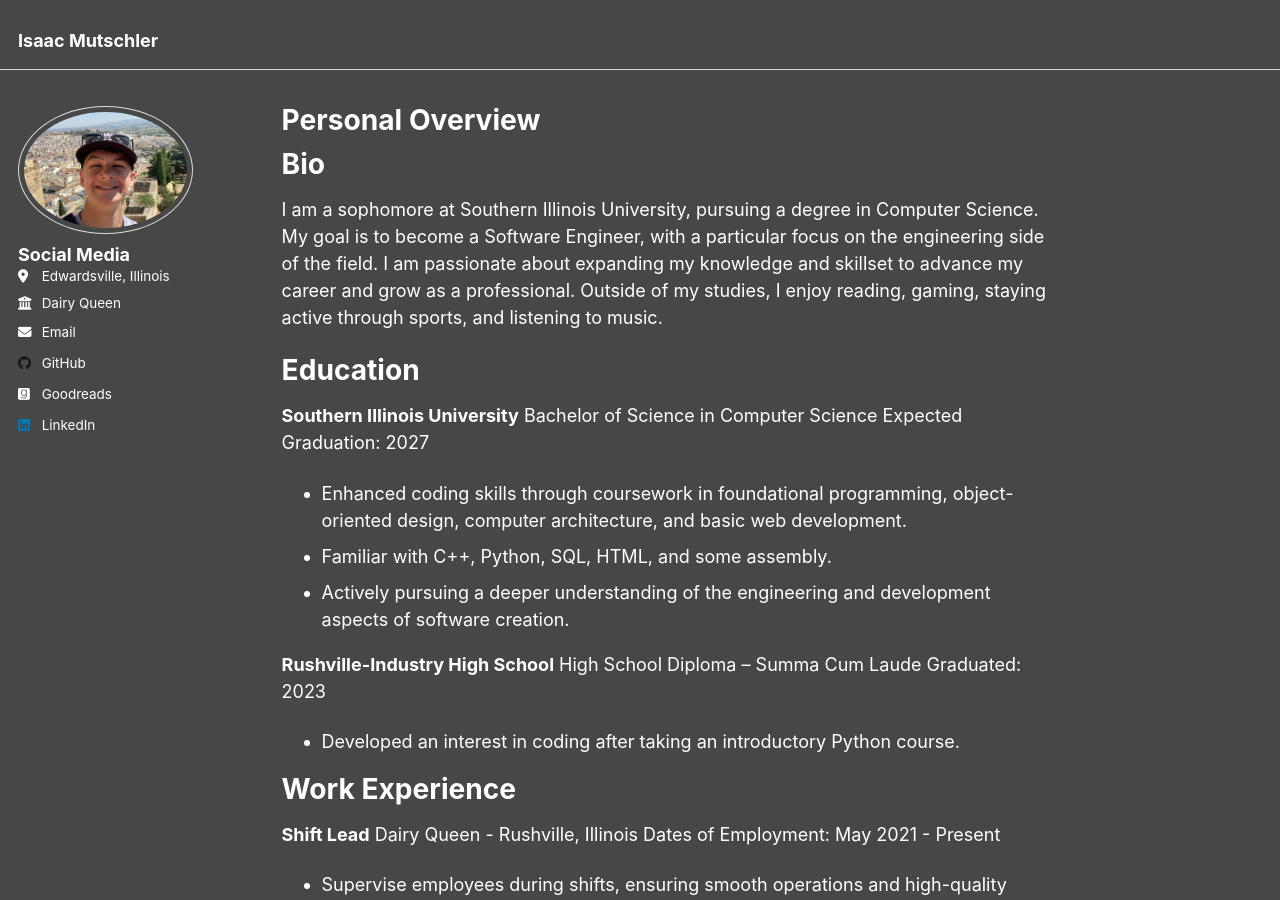
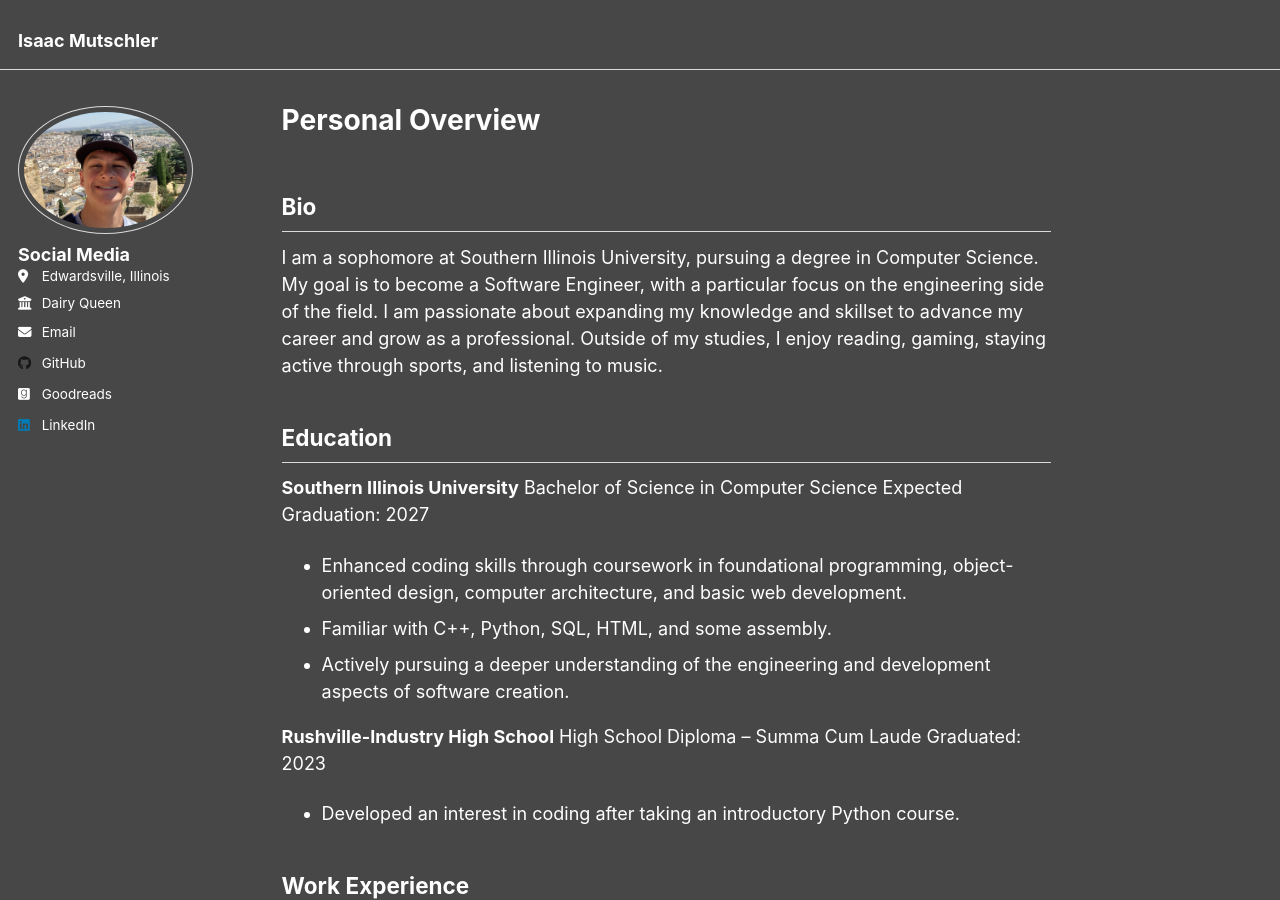
Before and after one commit to IMutsch53/IMutsch53.github.io, a Jekyll site: the page built from _pages/about.md, in a window 1280 px wide and 900 px high. Built offline with Jekyll 4.4.1, drawn with Linux system fonts in a browser that asks for light colours.

Commit message:
Update headings

```diff
--- a/_pages/about.md
+++ b/_pages/about.md
@@ -9,12 +9,12 @@ redirect_from:
 
 
 
-Bio
-======
+## Bio
+
 I am a sophomore at Southern Illinois University, pursuing a degree in Computer Science. My goal is to become a Software Engineer, with a particular focus on the engineering side of the field. I am passionate about expanding my knowledge and skillset to advance my career and grow as a professional. Outside of my studies, I enjoy reading, gaming, staying active through sports, and listening to music.
 
-Education
-======
+## Education
+
 **Southern Illinois University**
 Bachelor of Science in Computer Science
 Expected Graduation: 2027
@@ -29,8 +29,8 @@ Graduated: 2023
 
 - Developed an interest in coding after taking an introductory Python course.
 
-Work Experience
-======
+## Work Experience
+
 **Shift Lead**
 Dairy Queen - Rushville, Illinois
 Dates of Employment: May 2021 - Present
```
